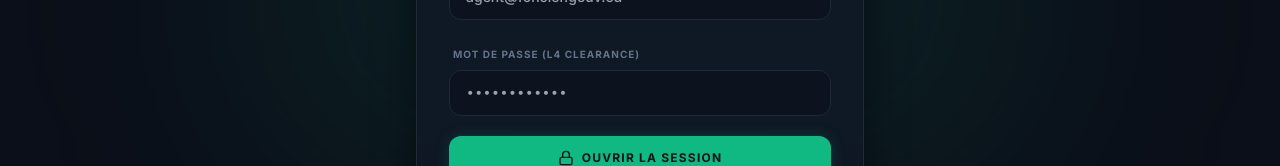
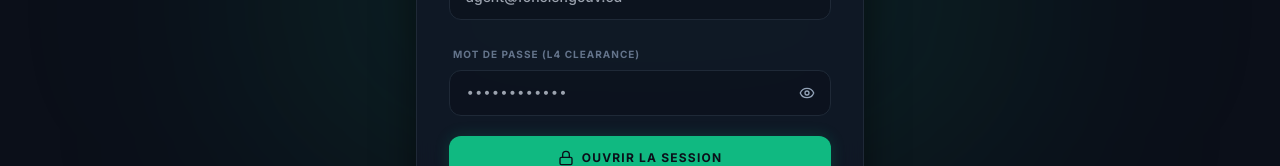
Before and after one commit to Scalido/SECURI-FOLIO, a Next.js app in the folder securifolio/: page /login in a window 1280 px wide. Shown: the part 464-630 px from the top of the page. Built offline with nearby package versions, Linux system fonts and the light colour scheme; no server answers.

Commit message:
feat(ui): add password visibility toggle on login and admin pages

```diff
--- a/securifolio/src/app/admin/page.tsx
+++ b/securifolio/src/app/admin/page.tsx
@@ -2,13 +2,15 @@
 
 import { useState } from 'react';
 import { createAgentAccount } from './actions';
-import { ShieldAlert, Loader2, UserPlus, CheckCircle2 } from 'lucide-react';
+import { ShieldAlert, Loader2, UserPlus, CheckCircle2, Eye, EyeOff } from 'lucide-react';
 import Link from 'next/link';
 
 export default function AdminPage() {
   const [loading, setLoading] = useState(false);
   const [error, setError] = useState<string | null>(null);
   const [success, setSuccess] = useState<string | null>(null);
+
+  const [showPassword, setShowPassword] = useState(false);
 
   const handleSubmit = async (e: React.FormEvent<HTMLFormElement>) => {
     e.preventDefault();
@@ -79,14 +81,23 @@ export default function AdminPage() {
             <label className="text-[10px] font-bold text-slate-400 dark:text-slate-500 uppercase tracking-widest pl-1">
               Mot de Passe Temporaire
             </label>
+            <div className="relative">
               <input
                 name="password"
-              type="password"
+                type={showPassword ? "text" : "password"}
                 required
                 minLength={6}
                 placeholder="••••••••••••"
-              className="w-full bg-brand-bg/50 border border-slate-200 dark:border-brand-border rounded-xl px-4 py-3 text-sm text-slate-900 dark:text-white focus:outline-none focus:border-red-500 transition-colors font-mono"
+                className="w-full bg-brand-bg/50 border border-slate-200 dark:border-brand-border rounded-xl px-4 py-3 text-sm text-slate-900 dark:text-white focus:outline-none focus:border-red-500 transition-colors font-mono pr-12"
               />
+              <button
+                type="button"
+                onClick={() => setShowPassword(!showPassword)}
+                className="absolute right-3 top-1/2 -translate-y-1/2 p-1 text-slate-400 hover:text-red-500 transition-colors focus:outline-none"
+              >
+                {showPassword ? <EyeOff className="w-4 h-4" /> : <Eye className="w-4 h-4" />}
+              </button>
+            </div>
           </div>
 
           <button
--- a/securifolio/src/app/login/page.tsx
+++ b/securifolio/src/app/login/page.tsx
@@ -2,11 +2,13 @@
 
 import { useState } from 'react';
 import { login } from './actions';
-import { ShieldCheck, Loader2, Lock } from 'lucide-react';
+import { ShieldCheck, Loader2, Lock, Eye, EyeOff } from 'lucide-react';
 
 export default function LoginPage() {
   const [loading, setLoading] = useState(false);
   const [error, setError] = useState<string | null>(null);
+
+  const [showPassword, setShowPassword] = useState(false);
 
   const handleSubmit = async (e: React.FormEvent<HTMLFormElement>) => {
     e.preventDefault();
@@ -66,13 +68,22 @@ export default function LoginPage() {
             <label className="text-[10px] font-bold text-slate-400 dark:text-slate-500 uppercase tracking-widest pl-1">
               Mot de Passe (L4 Clearance)
             </label>
-            <input
-              name="password"
-              type="password"
-              required
-              placeholder="••••••••••••"
-              className="w-full bg-brand-bg/50 border border-slate-200 dark:border-brand-border rounded-xl px-4 py-3 text-sm text-slate-900 dark:text-white focus:outline-none focus:border-brand-primary transition-colors font-mono"
-            />
+            <div className="relative">
+              <input
+                name="password"
+                type={showPassword ? "text" : "password"}
+                required
+                placeholder="••••••••••••"
+                className="w-full bg-brand-bg/50 border border-slate-200 dark:border-brand-border rounded-xl px-4 py-3 text-sm text-slate-900 dark:text-white focus:outline-none focus:border-brand-primary transition-colors font-mono pr-12"
+              />
+              <button
+                type="button"
+                onClick={() => setShowPassword(!showPassword)}
+                className="absolute right-3 top-1/2 -translate-y-1/2 p-1 text-slate-400 hover:text-brand-primary transition-colors focus:outline-none"
+              >
+                {showPassword ? <EyeOff className="w-4 h-4" /> : <Eye className="w-4 h-4" />}
+              </button>
+            </div>
           </div>
 
           <button
```
Lines whose indentation alone changed are shown as unchanged.
